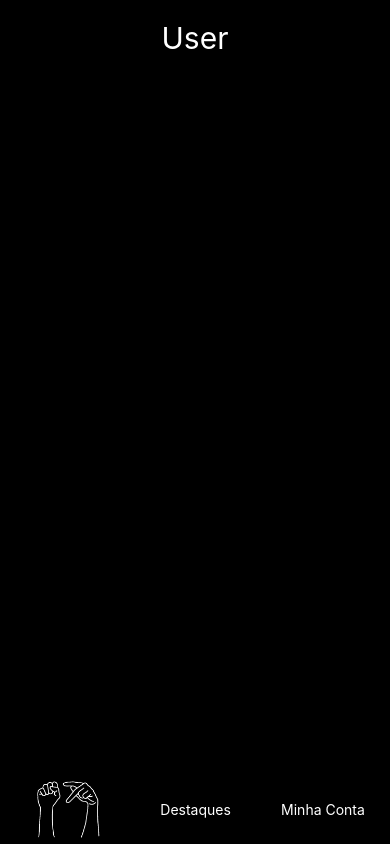
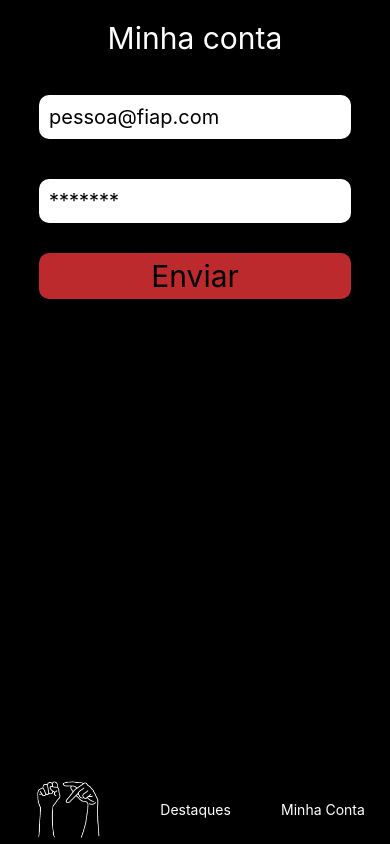
Before and after one commit to Vinicius-Mance/SPmobile, a React Native app: screen /User in a window 390 px wide. Built offline with nearby package versions, Linux system fonts and the light colour scheme; no server answers.

Commit message:
alterações finais

```diff
--- a/App.js
+++ b/App.js
@@ -3,10 +3,12 @@ import User from './src/pages/User';
 import Info from './src/pages/Info';
 import { NavigationContainer } from '@react-navigation/native';
 import { createNativeStackNavigator } from '@react-navigation/native-stack';
+import { useState } from 'react';
 
 const Stack = createNativeStackNavigator();
 
 export default function App() {
+
   return (
     <NavigationContainer>
       <Stack.Navigator screenOptions={{headerShown: false}}>
--- a/package.json
+++ b/package.json
@@ -13,9 +13,11 @@
     "@react-navigation/native": "^6.0.13",
     "@react-navigation/native-stack": "^6.9.1",
     "@types/styled-components-react-native": "^5.2.0",
+    "axios": "^1.1.3",
     "expo": "~47.0.6",
     "expo-status-bar": "~1.4.2",
     "react": "18.1.0",
+    "react-hook-form": "^7.39.4",
     "react-native": "0.70.5",
     "react-native-safe-area-context": "4.4.1",
     "react-native-screens": "~3.18.0",
--- a/src/pages/Home.js
+++ b/src/pages/Home.js
@@ -55,6 +55,7 @@ const PageTitle = styled.Text`
 const Container = styled.View`
     flex: 1;
 `;
+
 const MovieList = styled.View`
     width: 100%;
     display: flex;
--- a/src/pages/User.js
+++ b/src/pages/User.js
@@ -1,35 +1,81 @@
 import React, { useEffect, useState } from 'react'
 import { View, Text, Image } from 'react-native'
 import styled from 'styled-components/native'
-import { APIkey } from '../config/key'
 import NavBar from '../components/NavBar'
+import { useForm, Controller } from 'react-hook-form'
+import { api } from '../service/axios'
+
 const SPLogo = require('../assets/logo.png')
-
 
 export default function User({navigation}) {
 
-    const [movies, setMovies] = useState([])
+    const {control, handleSubmit, formState: {errors} } = useForm({})
 
-    useEffect(() => {
-        fetch(`https://api.themoviedb.org/3/movie/popular?api_key=${APIkey}&language=en-US`)
-            .then(response => response.json())
-            .then(data => {
-                setMovies(data.results)
-            })
-    }, [])
+    async function handleSignIn(formData){
+
+        try {
+            const { data } = await api.post("auth/login", formData);
+            console.log(data)
+            navigation.navigate('Home')
+
+        } catch (error) {
+            console.log(error)
+            alert("Erro ao fazer login")
+        }
+
+    }
+
 
     return (
         <Container>
+            <PageTitle>Minha conta</PageTitle>
             <UserView>
-                <PageTitle>User</PageTitle>
+                <Controller
+                    control={control}
+                    name="email"
+                    render={({ field: { onChange, onBlur, value } }) => (
+                        <InputField
+                            placeholder='pessoa@fiap.com'
+                            onChangeText={onChange}
+                            onBlur={onBlur}
+                            value={value}
+                        />
+                    )}
+                />
+
+                <Controller
+                    control={control}
+                    name="password"
+                    render={({ field: { onChange, onBlur, value } }) => (
+                        <InputField
+                            placeholder='*******'
+                            onChangeText={onChange}
+                            onBlur={onBlur}
+                            value={value}
+                            secureTextEntry={true}
+                        />)}
+                />
+
+                <Enviar onPress={handleSubmit(handleSignIn)}>Enviar</Enviar>
             </UserView>
-            <NavBar />
+            <NavBar/>
         </Container>
     )
 }
 
+const InputField = styled.TextInput`
+    color: #000;
+    background-color: #fff;
+    font-size: 20px;
+    padding: 10px;
+    border-radius: 10px;
+    width: 80%;
+    margin: 20px auto;
+`;
+
 const UserView = styled.ScrollView`
-    background: #000;
+    width: 100%;
+    height: 100%;
 `;
 
 const PageTitle = styled.Text`
@@ -40,5 +86,17 @@ const PageTitle = styled.Text`
 `;
 
 const Container = styled.View`
+    background: #000;
     flex: 1;
 `;
+
+const Enviar = styled.Text`
+    color: #000;
+    background-color: #BD2A2E;
+    font-size: 30px;
+    text-align: center;
+    padding: 5px;
+    border-radius: 10px;
+    width: 80%;
+    margin: 10px auto;
+`;
--- /dev/null
+++ b/src/service/axios.js
@@ -0,0 +1,5 @@
+import axios from "axios";
+
+export const api = axios.create({
+    baseURL: "http://18.230.134.76/"
+})
```
Also changed, not shown: 1 other file (tests, documents, lock files or other folders).
